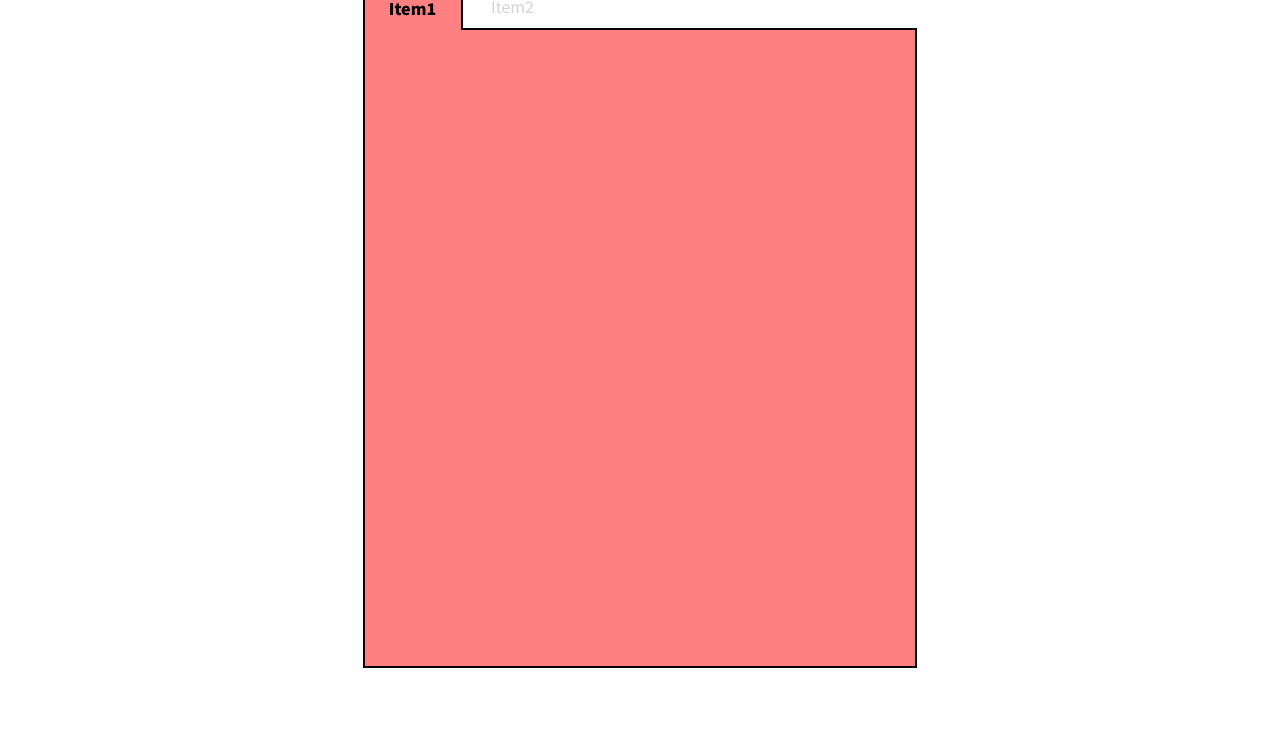
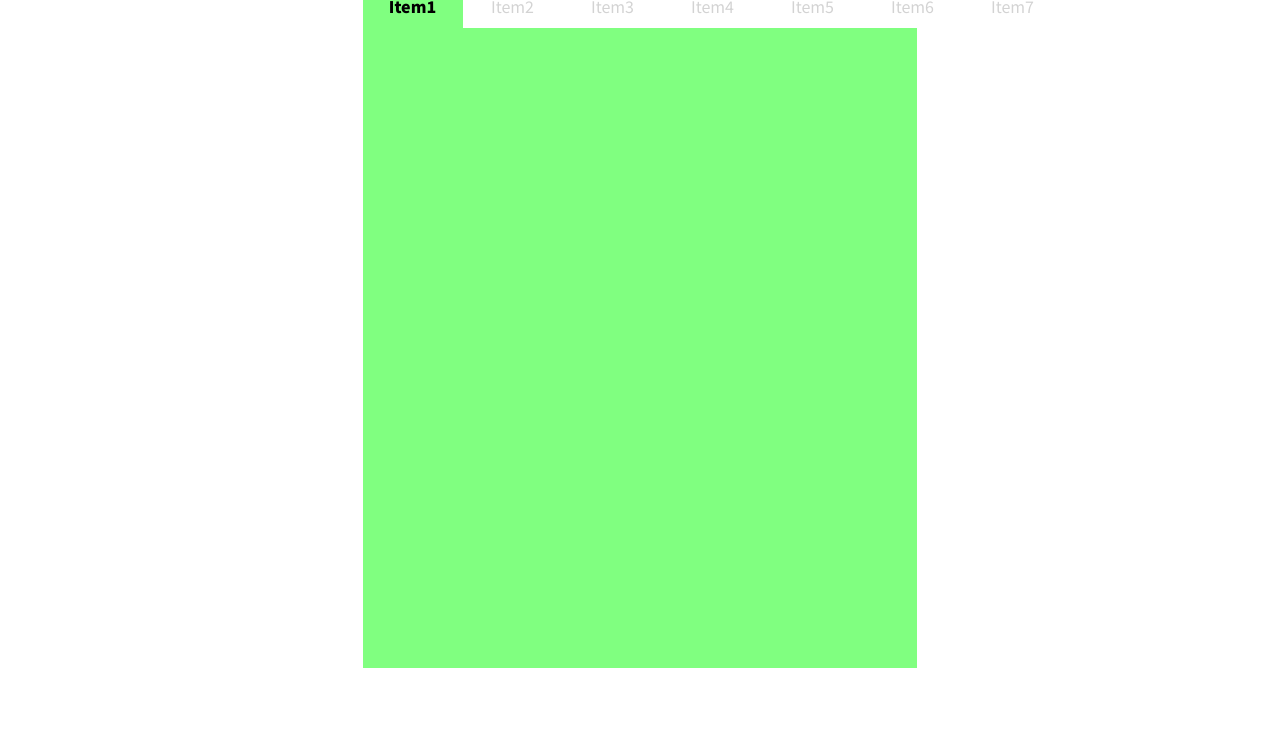
Before and after one commit to YuskeNakajima/ui-practice, a website built with webpack: page public/layout/tab1/index.html in a window 1280 px wide. Shown: the part 60-800 px from the top of the page. Built offline with nearby package versions, Linux system fonts and the light colour scheme.

Commit message:
タブ1 タブの背景色変更

```diff
--- a/public/layout/tab1/index.html
+++ b/public/layout/tab1/index.html
@@ -11,13 +11,13 @@
     <div class="l-tab_list_1">
         <a class="l-tab_list_1__item l-tab_list_1__item-active" href="index.html">Item1</a>
         <a class="l-tab_list_1__item" href="2.html">Item2</a>
-<!--        <a class="l-tab_list_1__item" href="3.html">Item3</a>-->
-<!--        <a class="l-tab_list_1__item" href="4.html">Item4</a>-->
-<!--        <a class="l-tab_list_1__item" href="5.html">Item5</a>-->
-<!--        <a class="l-tab_list_1__item" href="6.html">Item6</a>-->
-<!--        <a class="l-tab_list_1__item" href="7.html">Item7</a>-->
+        <a class="l-tab_list_1__item" href="3.html">Item3</a>
+        <a class="l-tab_list_1__item" href="4.html">Item4</a>
+        <a class="l-tab_list_1__item" href="5.html">Item5</a>
+        <a class="l-tab_list_1__item" href="6.html">Item6</a>
+        <a class="l-tab_list_1__item" href="7.html">Item7</a>
     </div>
-    <div style="width: 100%; height: 80vh; background-color: var(--color-000-light);border: 0.2rem solid black; position: relative; top: -0.2rem;"></div>
+    <div class="l-normal_container__content"></div>
 </div>
 <script src="../../main.js"></script>
 </body>
--- a/src/scss/layout/_l-normal_container.scss
+++ b/src/scss/layout/_l-normal_container.scss
@@ -1,4 +1,12 @@
 .l-normal_container {
+  --back-color: var(--color-120-light);
+
   max-width: min(100ch, 100%);
   margin: 0 auto;
+
+  &__content {
+    width: 100%;
+    height: 80vh;
+    background-color: var(--back-color);
+  }
 }
--- a/src/scss/layout/_l-tab_list_1.scss
+++ b/src/scss/layout/_l-tab_list_1.scss
@@ -4,6 +4,7 @@
 
   display: flex;
   background-color: white;
+
   &__item {
     display: block;
     font-size: 1.6rem;
@@ -16,19 +17,20 @@
     border-top-right-radius: var(--border-radius);
 
     &:hover {
-      background-color: lightgray;
+      background-color: var(--back-color);
+      filter: brightness(160%);
       color: white;
     }
+
     &-active {
       font-weight: 900;
       color: black;
-      background-color: var(--color-000-light);
-      border-left: var(--border-weight) solid black;
-      border-right: var(--border-weight) solid black;
-      border-top: var(--border-weight) solid black;
+      background-color: var(--back-color);
       z-index: 100;
+
       &:hover {
-        background-color: var(--color-000-light);
+        background-color: var(--back-color);
+        filter: brightness(100%);
         color: black;
       }
     }
```
Also changed, not shown: public/layout/tab1/2.html (+1 -1 lines), public/layout/tab1/3.html (+1 -1 lines), public/layout/tab1/4.html (+1 -1 lines), public/layout/tab1/5.html (+1 -1 lines), public/layout/tab1/6.html (+1 -1 lines), public/layout/tab1/7.html (+1 -1 lines), public/style.css, 1 other file.
